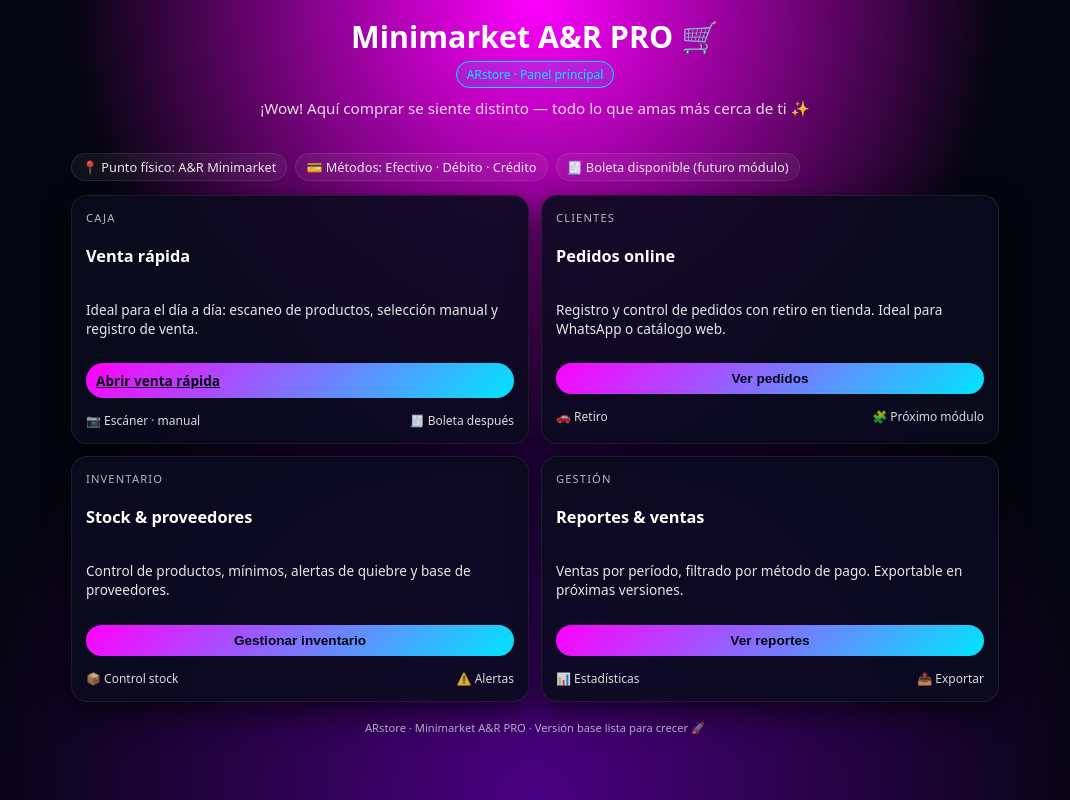
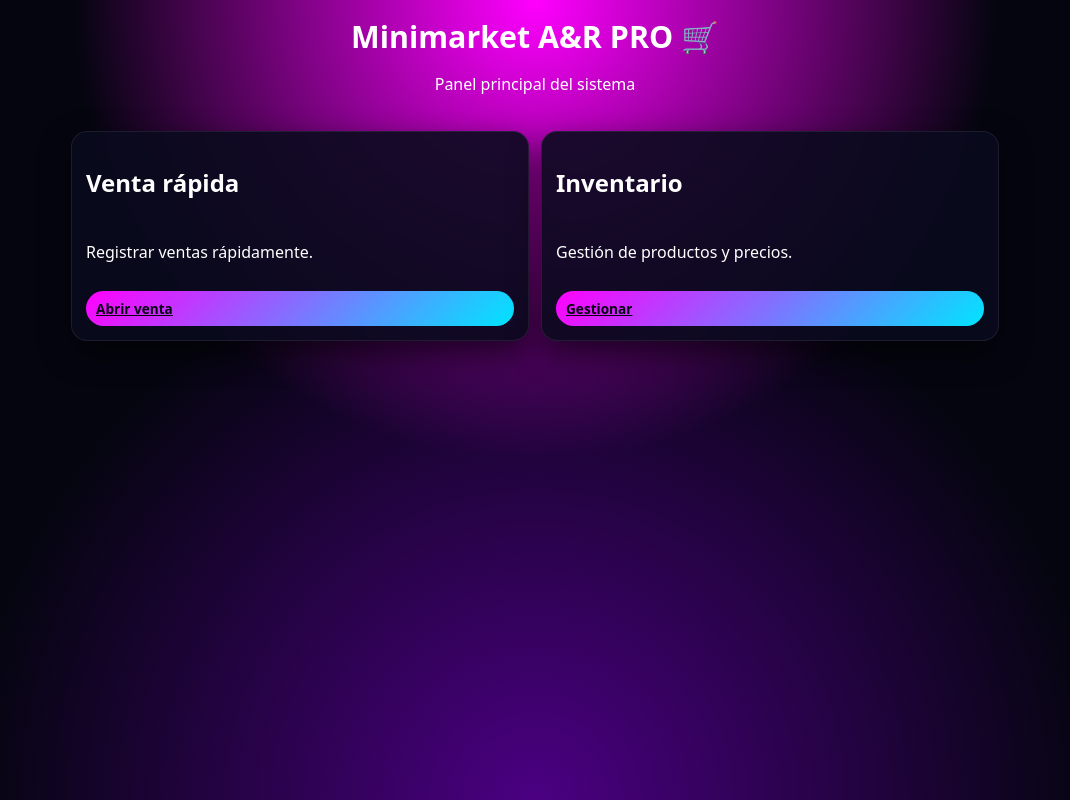
Before and after one commit to alexandrajerez21-design/Arstore, a React (Vite) app: page / in a window 1280 px wide. Shown: the whole page, without its empty margins (105-1175 px from the left). Built offline with nearby package versions, Linux system fonts and the light colour scheme.

Commit message:
Update App.jsx

```diff
--- a/src/App.jsx
+++ b/src/App.jsx
@@ -1,97 +1,38 @@
 import { BrowserRouter as Router, Routes, Route, Link } from "react-router-dom";
-import VentaRapida from "./VentaRapida";
-import "./styles.css";
+import VentaRapida from "./VentaRapida.jsx";
+import Inventario from "./Inventario.jsx";
 
 export default function App() {
   return (
     <Router>
       <div className="app">
 
-        {/* --- PANEL PRINCIPAL --- */}
         <header className="app-header">
           <h1 className="app-title">Minimarket A&R PRO 🛒</h1>
-          <div className="app-badge">ARstore · Panel principal</div>
-          <p className="app-tagline">
-            ¡Wow! Aquí comprar se siente distinto — todo lo que amas más cerca de ti ✨
-          </p>
+          <p>Panel principal del sistema</p>
         </header>
 
-        <section className="app-summary">
-          <span className="chip">📍 Punto físico: A&R Minimarket</span>
-          <span className="chip">💳 Métodos: Efectivo · Débito · Crédito</span>
-          <span className="chip">🧾 Boleta disponible (futuro módulo)</span>
-        </section>
+        {/* menú principal */}
+        <div className="menu-grid">
 
-        <section className="menu-grid">
+          <div className="card">
+            <h2>Venta rápida</h2>
+            <p>Registrar ventas rápidamente.</p>
+            <Link to="/venta" className="btn-primary">Abrir venta</Link>
+          </div>
 
-          {/* CAJA */}
-          <article className="card">
-            <div className="card-label">Caja</div>
-            <h2 className="card-title">Venta rápida</h2>
-            <p className="card-body">
-              Ideal para el día a día: escaneo de productos,
-              selección manual y registro de venta.
-            </p>
-            <Link to="/venta" className="btn-primary">Abrir venta rápida</Link>
-            <div className="card-footer">
-              <span>📷 Escáner · manual</span>
-              <span>🧾 Boleta después</span>
-            </div>
-          </article>
+          <div className="card">
+            <h2>Inventario</h2>
+            <p>Gestión de productos y precios.</p>
+            <Link to="/inventario" className="btn-primary">Gestionar</Link>
+          </div>
 
-          {/* PEDIDOS */}
-          <article className="card">
-            <div className="card-label">Clientes</div>
-            <h2 className="card-title">Pedidos online</h2>
-            <p className="card-body">
-              Registro y control de pedidos con retiro en tienda.
-              Ideal para WhatsApp o catálogo web.
-            </p>
-            <button className="btn-primary">Ver pedidos</button>
-            <div className="card-footer">
-              <span>🚗 Retiro</span>
-              <span>🧩 Próximo módulo</span>
-            </div>
-          </article>
+        </div>
 
-          {/* INVENTARIO */}
-          <article className="card">
-            <div className="card-label">Inventario</div>
-            <h2 className="card-title">Stock & proveedores</h2>
-            <p className="card-body">
-              Control de productos, mínimos, alertas de quiebre y base de proveedores.
-            </p>
-            <button className="btn-primary">Gestionar inventario</button>
-            <div className="card-footer">
-              <span>📦 Control stock</span>
-              <span>⚠️ Alertas</span>
-            </div>
-          </article>
-
-          {/* REPORTES */}
-          <article className="card">
-            <div className="card-label">Gestión</div>
-            <h2 className="card-title">Reportes & ventas</h2>
-            <p className="card-body">
-              Ventas por período, filtrado por método de pago.
-              Exportable en próximas versiones.
-            </p>
-            <button className="btn-primary">Ver reportes</button>
-            <div className="card-footer">
-              <span>📊 Estadísticas</span>
-              <span>📤 Exportar</span>
-            </div>
-          </article>
-
-        </section>
-
-        <footer className="app-footer">
-          ARstore · Minimarket A&R PRO · Versión base lista para crecer 🚀
-        </footer>
-
-        {/* 🔥 RUTAS */}
+        {/* rutas */}
         <Routes>
           <Route path="/venta" element={<VentaRapida />} />
+          <Route path="/inventario" element={<Inventario />} />
         </Routes>
 
       </div>
```
